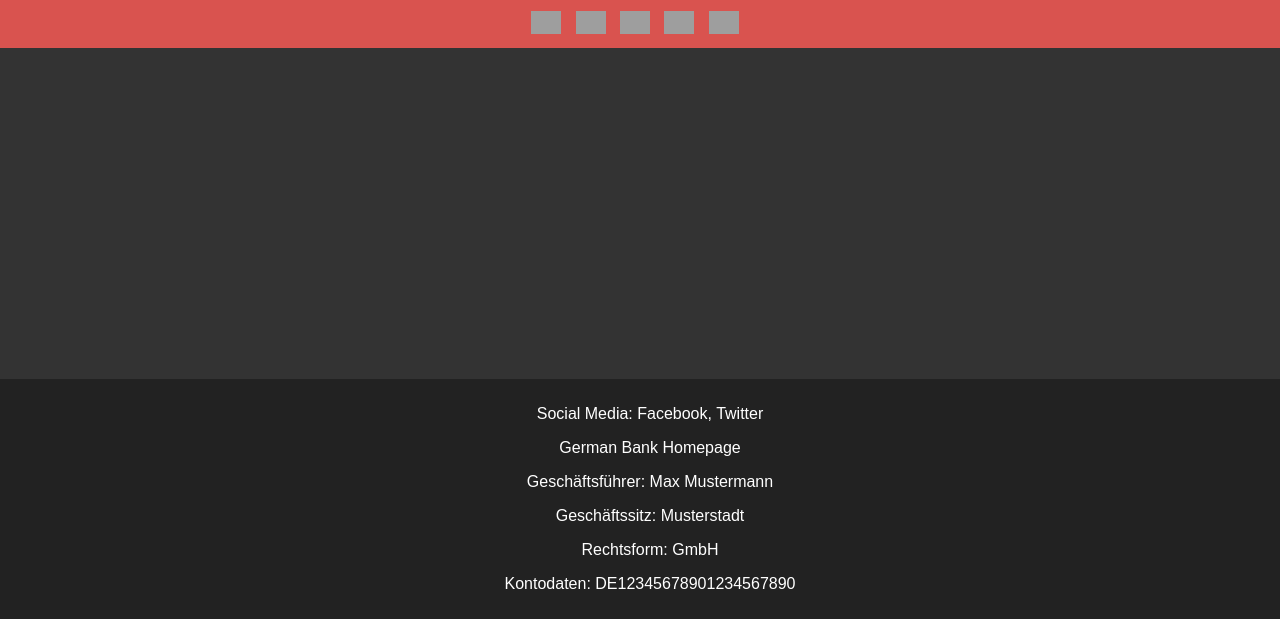
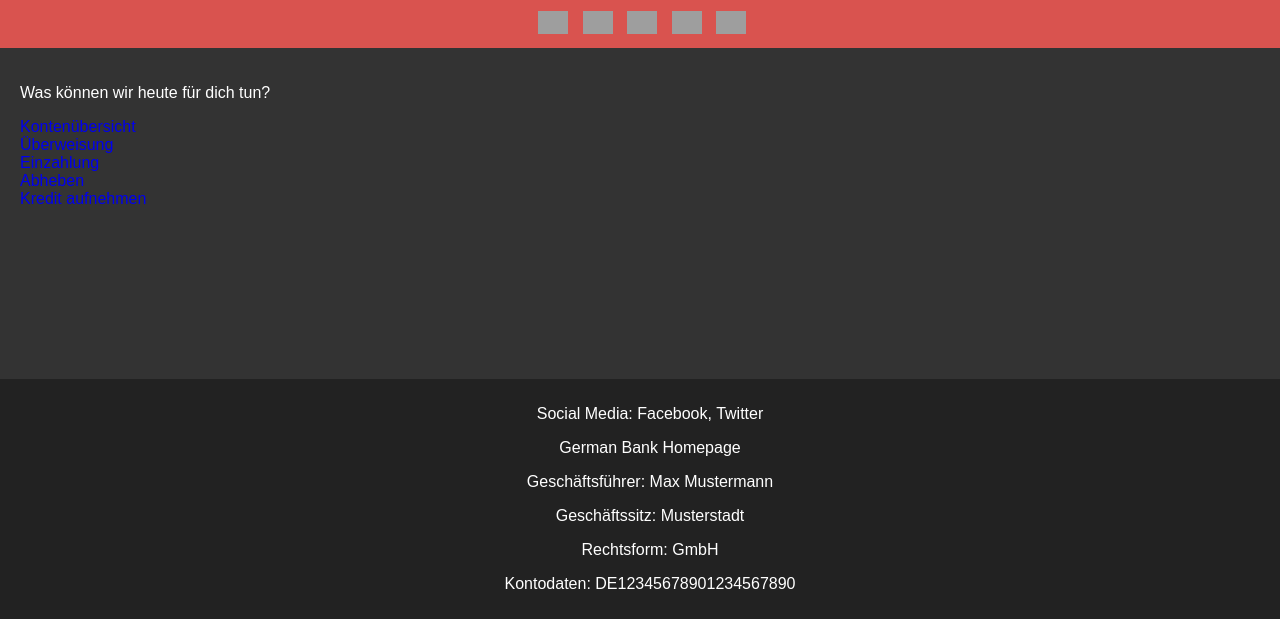
Before and after one commit to bp156662/Deutsche-Bank, a plain HTML site: page Startseite.html in a window 1280 px wide. Shown: the part 181-800 px from the top of the page. Drawn offline with Linux system fonts and the light colour scheme; grey boxes are pictures that could not be loaded.

Commit message:
Änderung an der App weiter gemacht

```diff
--- a/Startseite.html
+++ b/Startseite.html
@@ -73,6 +73,7 @@
 <header>
     <img src="https://www.iconsdb.com/icons/preview/black/bank-3-xl.png" alt="German Bank Logo">
     <div>
+        <a href="Startseite.html"><img src=""</a>
         <a href="kontenuebersicht.html"><img src="https://cdn-icons-png.flaticon.com/512/1024/1024914.png"></a>
         <a href="hilfe.html"><img src="https://www.iconsdb.com/icons/preview/black/help-xl.png" alt="Hilfe"></a>
         <a href="profil.html"> <img src="https://www.iconsdb.com/icons/preview/black/user-xl.png" alt="Profil"></a>
@@ -82,7 +83,23 @@
 </header>
 
 <main>
-    <!-- Hier kannst du den Hauptinhalt deiner Startseite platzieren -->
+    <p>Was können wir heute für dich tun?</p>
+
+<div class="flex-container">
+  <div><a href="Konten.html">Kontenübersicht</a></div>
+  <div><a href="Überweisung.html">Überweisung</a></div>
+  <div><a href="Einzahlung">Einzahlung</a></div>
+  <div><a href="Abheben">Abheben</a></div>
+  <div><a href="Kredit">Kredit aufnehmen</a></div>
+  <div></div>
+  <div></div>
+  <div></div>
+  <div></div>
+  <div></div>
+  <div></div>
+  <div></div>
+</div>
+
 </main>
 
 <footer>
--- /dev/null
+++ b/style.css
@@ -0,0 +1,13 @@
+flex-container {
+    display: flex;
+    flex-wrap: wrap;
+    background-color: rgba(231, 25, 10, 0.986);
+  }
+
+  .flex-container > div {
+    background-color: #f01111;
+    width: 700px;
+    margin: 100px;
+    text-align: center;
+    line-height: 100px;
+    font-size: 30px;
```
Also changed, not shown: Konten.html (added).
